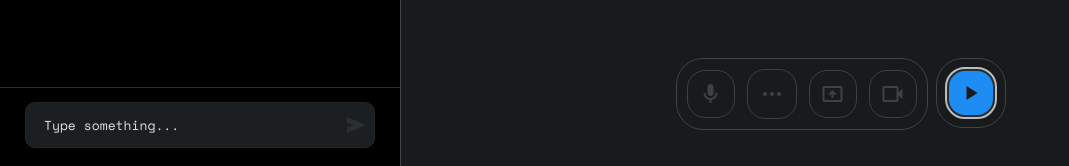
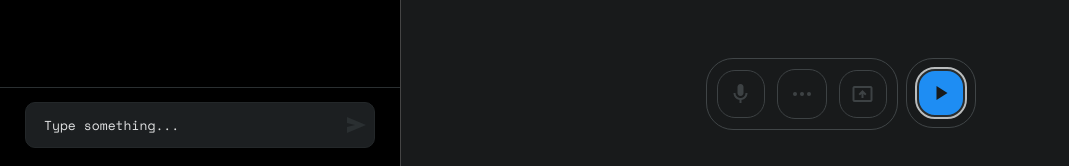
Before and after one commit to tash-2s/2025-02-15_ai, a React (Create React App) app in the folder front/: page / in a window 1280 px wide. Shown: the part 634-800 px from the top of the page, without its empty margins (0-1069 px from the left). Built offline with nearby package versions, Linux system fonts and the light colour scheme; no server answers; the HTML template or start-up script is replaced by a standard one.

Commit message:
remove webcam

```diff
--- a/front/src/components/control-tray/ControlTray.tsx
+++ b/front/src/components/control-tray/ControlTray.tsx
@@ -20,7 +20,6 @@ import { memo, ReactNode, RefObject, useEffect, useRef, useState } from "react";
 import { useLiveAPIContext } from "../../contexts/LiveAPIContext";
 import { UseMediaStreamResult } from "../../hooks/use-media-stream-mux";
 import { useScreenCapture } from "../../hooks/use-screen-capture";
-import { useWebcam } from "../../hooks/use-webcam";
 import { AudioRecorder } from "../../lib/audio-recorder";
 import AudioPulse from "../audio-pulse/AudioPulse";
 import "./control-tray.scss";
@@ -62,10 +61,10 @@ function ControlTray({
   onVideoStreamChange = () => {},
   supportsVideo,
 }: ControlTrayProps) {
-  const videoStreams = [useWebcam(), useScreenCapture()];
+  const videoStreams = [useScreenCapture()];
   const [activeVideoStream, setActiveVideoStream] =
     useState<MediaStream | null>(null);
-  const [webcam, screenCapture] = videoStreams;
+  const [screenCapture] = videoStreams;
   const [inVolume, setInVolume] = useState(0);
   const [audioRecorder] = useState(() => new AudioRecorder());
   const [muted, setMuted] = useState(false);
@@ -184,13 +183,6 @@ function ControlTray({
               onIcon="cancel_presentation"
               offIcon="present_to_all"
             />
-            <MediaStreamButton
-              isStreaming={webcam.isStreaming}
-              start={changeStreams(webcam)}
-              stop={changeStreams()}
-              onIcon="videocam_off"
-              offIcon="videocam"
-            />
           </>
         )}
         {children}
--- a/front/src/hooks/use-webcam.ts
+++ /dev/null
@@ -1,69 +0,0 @@
-/**
- * Copyright 2024 Google LLC
- *
- * Licensed under the Apache License, Version 2.0 (the "License");
- * you may not use this file except in compliance with the License.
- * You may obtain a copy of the License at
- *
- *     http://www.apache.org/licenses/LICENSE-2.0
- *
- * Unless required by applicable law or agreed to in writing, software
- * distributed under the License is distributed on an "AS IS" BASIS,
- * WITHOUT WARRANTIES OR CONDITIONS OF ANY KIND, either express or implied.
- * See the License for the specific language governing permissions and
- * limitations under the License.
- */
-
-import { useState, useEffect } from "react";
-import { UseMediaStreamResult } from "./use-media-stream-mux";
-
-export function useWebcam(): UseMediaStreamResult {
-  const [stream, setStream] = useState<MediaStream | null>(null);
-  const [isStreaming, setIsStreaming] = useState(false);
-
-  useEffect(() => {
-    const handleStreamEnded = () => {
-      setIsStreaming(false);
-      setStream(null);
-    };
-    if (stream) {
-      stream
-        .getTracks()
-        .forEach((track) => track.addEventListener("ended", handleStreamEnded));
-      return () => {
-        stream
-          .getTracks()
-          .forEach((track) =>
-            track.removeEventListener("ended", handleStreamEnded),
-          );
-      };
-    }
-  }, [stream]);
-
-  const start = async () => {
-    const mediaStream = await navigator.mediaDevices.getUserMedia({
-      video: true,
-    });
-    setStream(mediaStream);
-    setIsStreaming(true);
-    return mediaStream;
-  };
-
-  const stop = () => {
-    if (stream) {
-      stream.getTracks().forEach((track) => track.stop());
-      setStream(null);
-      setIsStreaming(false);
-    }
-  };
-
-  const result: UseMediaStreamResult = {
-    type: "webcam",
-    start,
-    stop,
-    isStreaming,
-    stream,
-  };
-
-  return result;
-}
```
